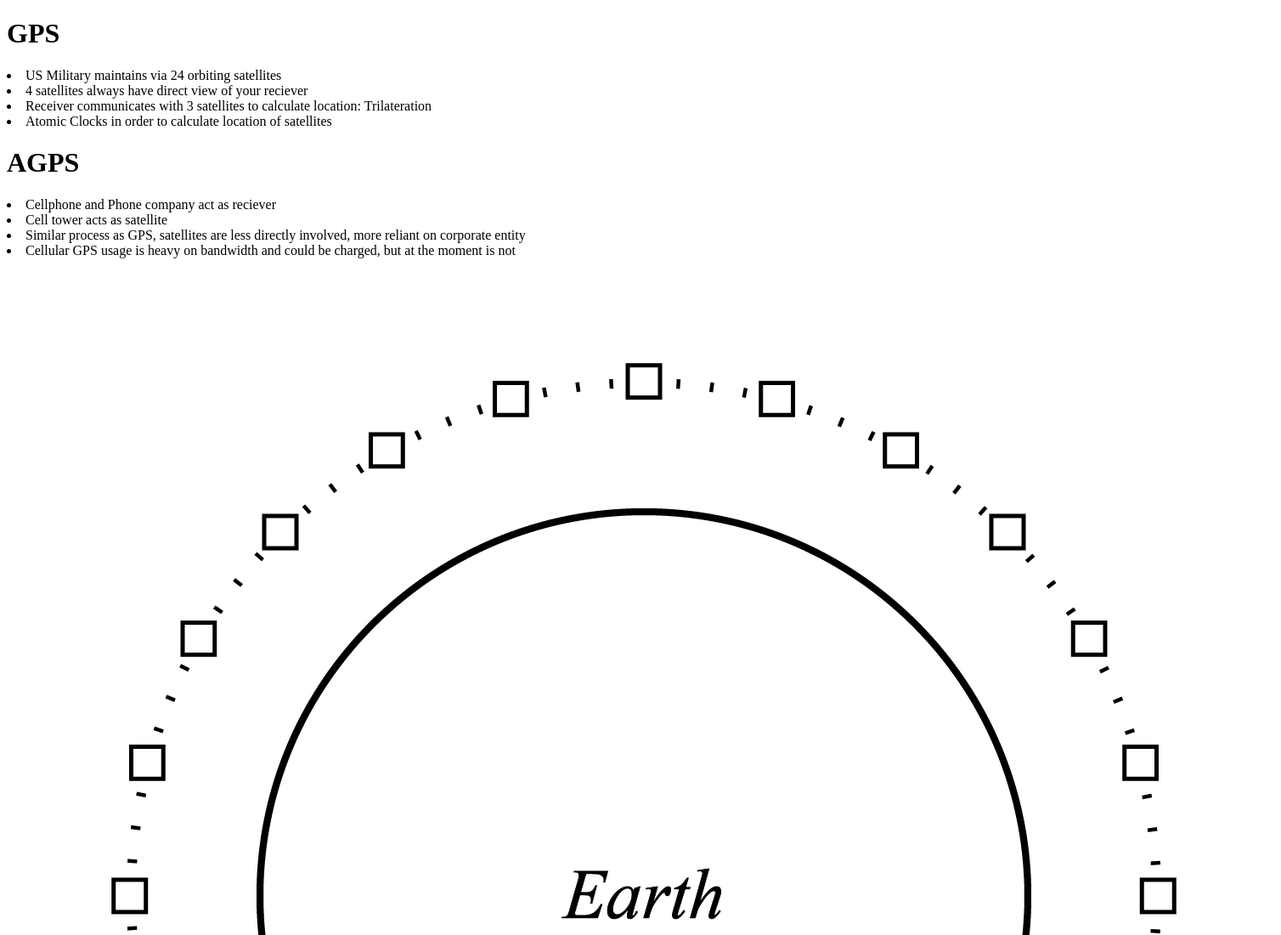
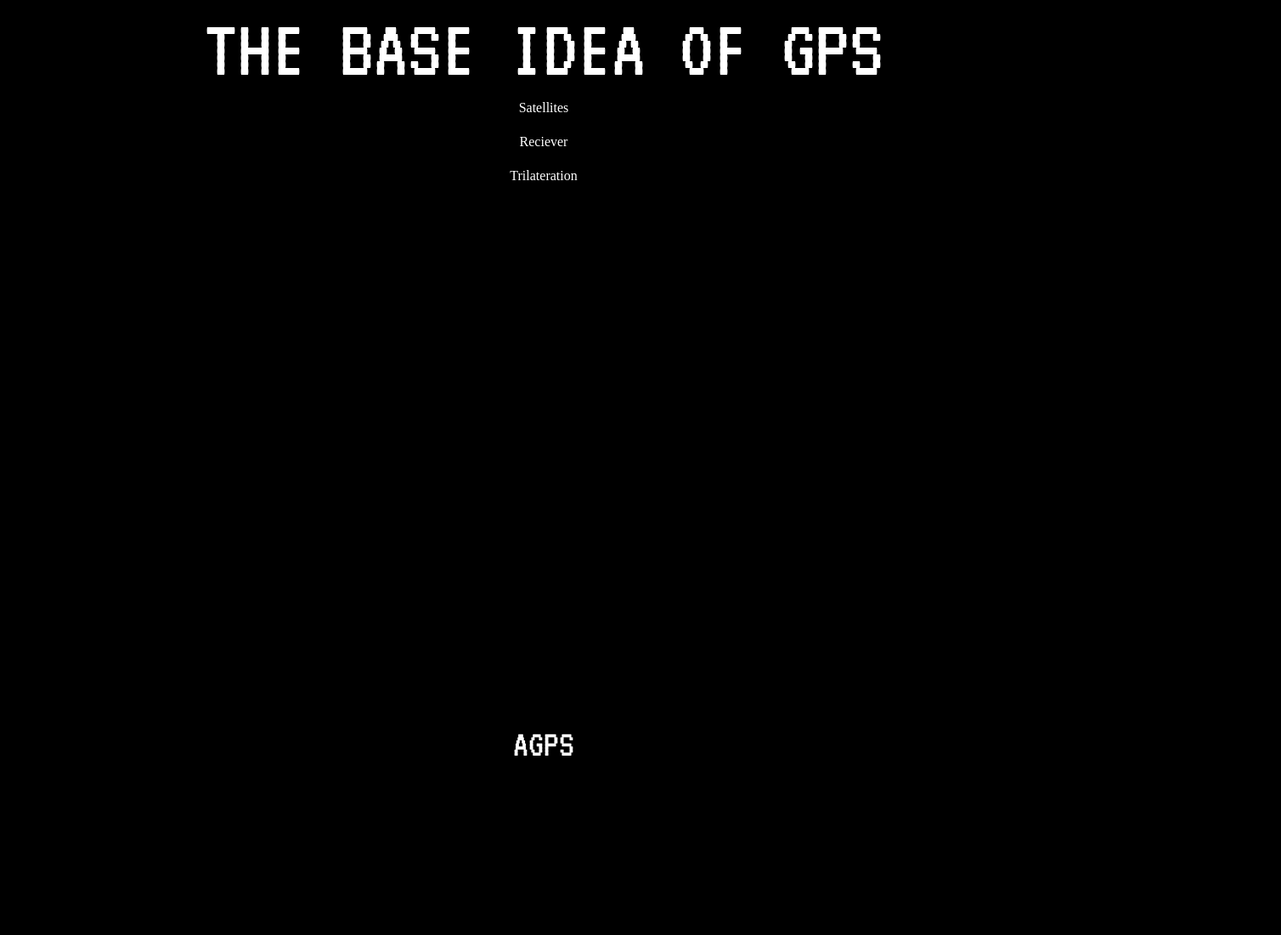
Before and after one commit to ferrar16/ferrar16.github.io, a plain HTML site: page index.html in a window 1280 px wide. Shown: the top 1100 px of the page at 85% size, 1508 px wide, since content can reach past the window. After the commit the page ends 898 px from the top, so only its background shows below. Drawn offline with Linux system fonts and the light colour scheme.

Commit message:
GPS intro page

```diff
--- a/index.html
+++ b/index.html
@@ -1,23 +1,57 @@
 <!DOCTYPE html>
 <html>
 <head>
+
+<link href="https://fonts.googleapis.com/css?family=VT323" rel="stylesheet">
+
 	<title></title>
+		<link rel="stylesheet" type="text/css" href="indexstyle.css">
 </head>
 <body>
 
-<h1>GPS</h1>
-	<li>US Military maintains via 24 orbiting satellites</li>
-	<li>4 satellites always have direct view of your reciever</li>
-	<li>Receiver communicates with 3 satellites to calculate location: Trilateration</li>
-	<li>Atomic Clocks in order to calculate location of satellites</li>
+<div id="fathead">
+	<div>THE BASE IDEA OF GPS</div>
+</div>
 
-<h1>AGPS</h1>
-	<li>Cellphone and Phone company act as reciever</li>
-	<li>Cell tower acts as satellite</li>
-	<li>Similar process as GPS, satellites are less directly involved, more reliant on corporate entity</li>
-	<li>Cellular GPS usage is heavy on bandwidth and could be charged, but at the moment is not</li>
 
-<img src="Graphics/gps_graphic1.jpg">
+	<div id="one">
+			<div class="hovers">
+	<span>Satellites</span>
+			</div>
+		<div class="hcontent1">
+		<img src="gps_graphic1.jpg" style="width:500px; height:550px;">
+		<p>GPS (Global Positioning System) operates via 24 satellites that orbit around the Earth. These satellites gather information on their position relative to earth as well as relative time in order to provide an accurate location for the user.</p>
+		</div>
+	</div>
 
+	<div id="two">
+			<div class="hovers">
+	<div>Reciever</div>
+			</div>
+		<div class="hcontent2">
+		<img src="gps_graphic1.jpg" style="width:500px; height:550px;">
+		<p>The reciever is a device that recieves information from satellites in order to calculate your position on Earth. At any time of day and location on the planet, the reciever will consistently have a line of visibility with four satellites. </p>
+		</div>
+	</div>
+
+	<div id="three">
+			<div class="hovers">
+	<div>Trilateration</div>
+			</div>
+		<div class="hcontent3">
+		<img src="gps_graphic1.jpg" style="width:500px; height:550px;">
+		<p>Information from three of the four satellites is read by the reciever and is used calculates your location. The information used is relative location and time the satellites in relation to the reciever. This process is known as trilateration.</p>
+		</div>
+	</div>
+
+	<div id="four">
+			<div class="hovers">
+	<span id="link1">
+	<div><a href="agps.html"></a>AGPS</div>
+	</span>
+			</div>
+	</div>
+
+</div>
 </body>
 </html>
--- /dev/null
+++ b/indexstyle.css
@@ -0,0 +1,85 @@
+body{
+	background-color: black;
+	color: white;
+}
+
+#fathead{
+	font-family: 'VT323', monospace;
+	text-align: center;
+	font-size: 100px;
+}
+
+#link1{
+	position: relative;
+	bottom:-400px;
+	font-family: 'VT323', monospace;
+	font-size: 45px;
+}
+
+.hcontent1{
+	display: none;
+	text-align: center;
+}
+
+.hcontent2{
+	display: none;
+	text-align: center;
+}
+
+.hcontent3{
+	display: none;
+	text-align: center;
+}
+
+.hovers{
+	text-align: center;
+}
+
+
+
+#one{
+	text-align: center;
+	width:1000px;
+	height: 20px;
+	padding: 10px;
+	margin-left: auto;
+	margin-right: auto;
+}
+
+#one:hover .hcontent1{
+	display:block;
+}
+
+
+#two:hover .hcontent2{
+	display:block;
+}
+
+#two{
+	text-align: center;
+	width:1000px;
+	height: 20px;
+	padding: 10px;
+	margin-left: auto;
+	margin-right: auto;
+}
+
+#three:hover .hcontent3{
+	display:block;
+}
+
+#three{
+	text-align: center;
+	width:1000px;
+	height: 20px;
+	padding: 10px;
+	margin-left: auto;
+	margin-right: auto;
+}
+
+#four{
+	text-align: center;
+	position:relative;
+	bottom: -225px;
+	width: 100%
+}
```
Also changed, not shown: gps_graphic1.jpg (renamed from Graphics/gps_graphic1.jpg).
